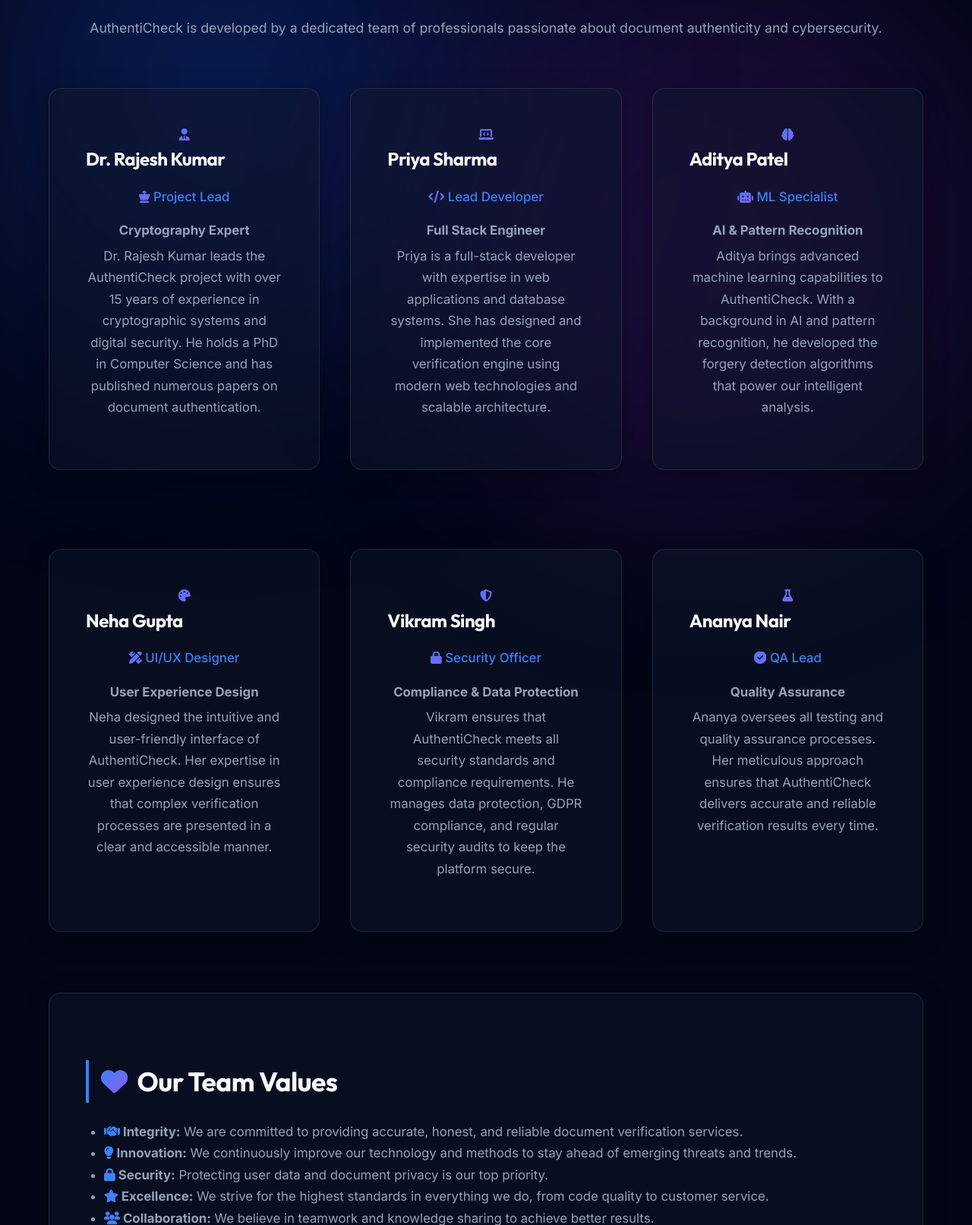
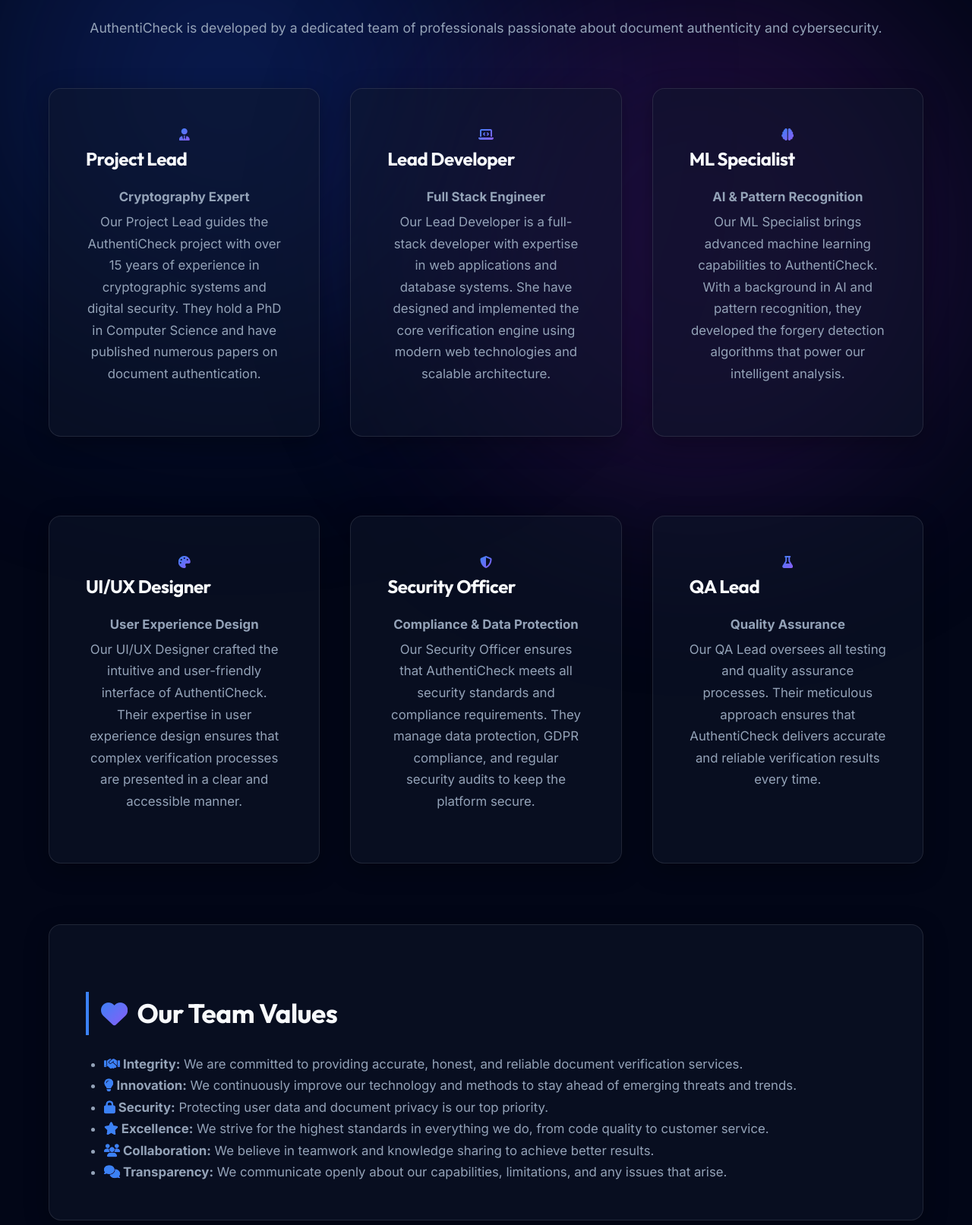
Before and after one commit to imnehareddy/AuthentiCheck, a Flask app: page /team in a window 1280 px wide. Shown: the part 211-1824 px from the top of the page at 76% size. Run offline with Flask 2, Linux system fonts and the light colour scheme.

Commit message:
Remove placeholder team names and contact details

```diff
--- a/templates/team.html
+++ b/templates/team.html
@@ -39,50 +39,44 @@
       <div class="team-grid">
         <div class="team-member">
           <i class="fas fa-user-tie"></i>
-          <h3>Dr. Rajesh Kumar</h3>
-          <p class="role"><i class="fas fa-chess-king"></i> Project Lead</p>
+          <h3>Project Lead</h3>
           <p style="margin-bottom: 0.3rem;"><strong>Cryptography Expert</strong></p>
-          <p>Dr. Rajesh Kumar leads the AuthentiCheck project with over 15 years of experience in cryptographic systems and digital security. He holds a PhD in Computer Science and has published numerous papers on document authentication.</p>
+          <p>Our Project Lead guides the AuthentiCheck project with over 15 years of experience in cryptographic systems and digital security. They hold a PhD in Computer Science and have published numerous papers on document authentication.</p>
         </div>
 
         <div class="team-member">
           <i class="fas fa-laptop-code"></i>
-          <h3>Priya Sharma</h3>
-          <p class="role"><i class="fas fa-code"></i> Lead Developer</p>
+          <h3>Lead Developer</h3>
           <p style="margin-bottom: 0.3rem;"><strong>Full Stack Engineer</strong></p>
-          <p>Priya is a full-stack developer with expertise in web applications and database systems. She has designed and implemented the core verification engine using modern web technologies and scalable architecture.</p>
+          <p>Our Lead Developer is a full-stack developer with expertise in web applications and database systems. She have designed and implemented the core verification engine using modern web technologies and scalable architecture.</p>
         </div>
 
         <div class="team-member">
           <i class="fas fa-brain"></i>
-          <h3>Aditya Patel</h3>
-          <p class="role"><i class="fas fa-robot"></i> ML Specialist</p>
+          <h3>ML Specialist</h3>
           <p style="margin-bottom: 0.3rem;"><strong>AI & Pattern Recognition</strong></p>
-          <p>Aditya brings advanced machine learning capabilities to AuthentiCheck. With a background in AI and pattern recognition, he developed the forgery detection algorithms that power our intelligent analysis.</p>
+          <p>Our ML Specialist brings advanced machine learning capabilities to AuthentiCheck. With a background in AI and pattern recognition, they developed the forgery detection algorithms that power our intelligent analysis.</p>
         </div>
 
         <div class="team-member">
           <i class="fas fa-palette"></i>
-          <h3>Neha Gupta</h3>
-          <p class="role"><i class="fas fa-pencil-ruler"></i> UI/UX Designer</p>
+          <h3>UI/UX Designer</h3>
           <p style="margin-bottom: 0.3rem;"><strong>User Experience Design</strong></p>
-          <p>Neha designed the intuitive and user-friendly interface of AuthentiCheck. Her expertise in user experience design ensures that complex verification processes are presented in a clear and accessible manner.</p>
+          <p>Our UI/UX Designer crafted the intuitive and user-friendly interface of AuthentiCheck. Their expertise in user experience design ensures that complex verification processes are presented in a clear and accessible manner.</p>
         </div>
 
         <div class="team-member">
           <i class="fas fa-shield-alt"></i>
-          <h3>Vikram Singh</h3>
-          <p class="role"><i class="fas fa-lock"></i> Security Officer</p>
+          <h3>Security Officer</h3>
           <p style="margin-bottom: 0.3rem;"><strong>Compliance & Data Protection</strong></p>
-          <p>Vikram ensures that AuthentiCheck meets all security standards and compliance requirements. He manages data protection, GDPR compliance, and regular security audits to keep the platform secure.</p>
+          <p>Our Security Officer ensures that AuthentiCheck meets all security standards and compliance requirements. They manage data protection, GDPR compliance, and regular security audits to keep the platform secure.</p>
         </div>
 
         <div class="team-member">
           <i class="fas fa-flask"></i>
-          <h3>Ananya Nair</h3>
-          <p class="role"><i class="fas fa-check-circle"></i> QA Lead</p>
+          <h3>QA Lead</h3>
           <p style="margin-bottom: 0.3rem;"><strong>Quality Assurance</strong></p>
-          <p>Ananya oversees all testing and quality assurance processes. Her meticulous approach ensures that AuthentiCheck delivers accurate and reliable verification results every time.</p>
+          <p>Our QA Lead oversees all testing and quality assurance processes. Their meticulous approach ensures that AuthentiCheck delivers accurate and reliable verification results every time.</p>
         </div>
       </div>
 
@@ -103,7 +97,7 @@
       <div class="details-section">
         <h2><i class="fas fa-award"></i> Our Expertise</h2>
         <ul style="margin-left: 1.5rem;">
-          <li><strong><i class="fas fa-key" style="color: #3b82f6;"></i> Cryptographic Verification:</strong> Advanced algorithms for digital signature validation and hash-based integrity checks.</li>
+          <li><strong><i class="fas fa-key" style="color: #3b82f6;"></i> Cryptographic Verification:</strong> Advanced algorithms for digital signature validation and haveh-based integrity checks.</li>
           <li><strong><i class="fas fa-database" style="color: #3b82f6;"></i> Metadata Analysis:</strong> Comprehensive examination of document metadata including creation date, modifications, and authorship information.</li>
           <li><strong><i class="fas fa-brain" style="color: #3b82f6;"></i> Machine Learning:</strong> AI-powered forgery detection and pattern recognition for identifying suspicious documents.</li>
           <li><strong><i class="fas fa-code" style="color: #3b82f6;"></i> Web Development:</strong> Modern, scalable web application architecture built with the latest technologies.</li>
@@ -112,14 +106,7 @@
         </ul>
       </div>
 
-      <!-- Contact Section -->
-      <div class="details-section">
-        <h2><i class="fas fa-envelope"></i> Get In Touch</h2>
-        <p>Have questions about our team or want to collaborate? We'd love to hear from you!</p>
-        <p><strong><i class="fas fa-at"></i> Email:</strong> <a href="mailto:team@authenticcheck.com" style="color: #3b82f6; text-decoration: none; font-weight: 500;">team@authenticcheck.com</a></p>
-        <p><strong><i class="fas fa-phone"></i> Phone:</strong> +1 (555) 123-4567</p>
-        <p><strong><i class="fas fa-map-marker-alt"></i> Office Address:</strong> 123 Tech Street, Innovation City, IC 12345</p>
-      </div>
+
     </div>
   </main>
 
```
Also changed, not shown: remove_contact.py (added, +25 -0 lines), update_roles.py (added, +55 -0 lines), README.md.
